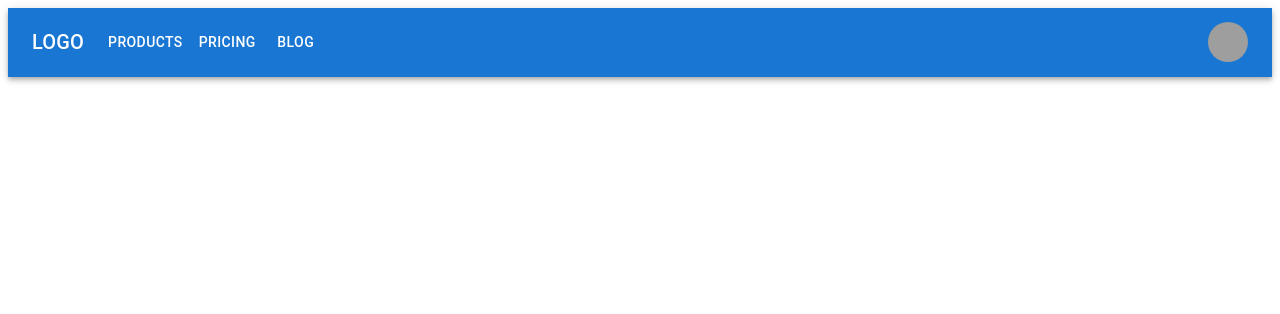
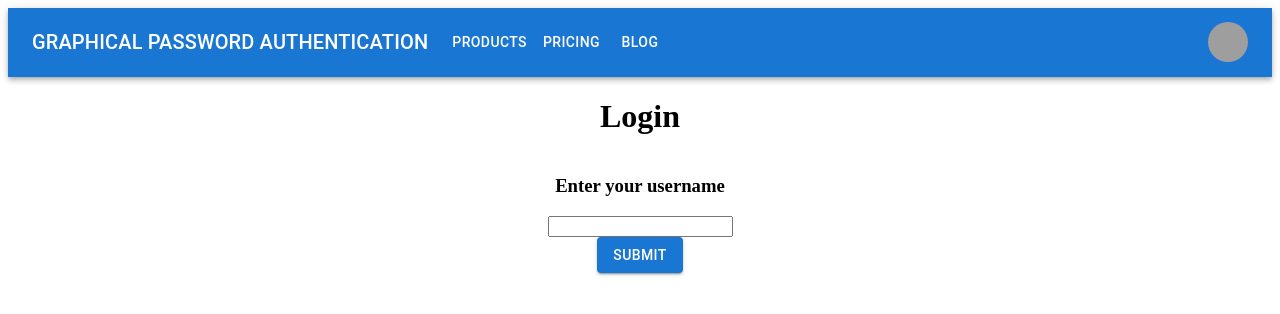
Before and after one commit to AdityaRaj1440/SIH_GraphicalPassword, a React (Create React App) app in the folder login/: page / in a window 1280 px wide. Shown: the top 314 px of the page. Built offline with nearby package versions, Linux system fonts and the light colour scheme; grey boxes are pictures that could not be loaded.

Commit message:
added Navbar and correct redirect functionality

```diff
--- a/login/package.json
+++ b/login/package.json
@@ -13,6 +13,7 @@
     "@testing-library/user-event": "^13.5.0",
     "react": "^17.0.2",
     "react-dom": "^17.0.2",
+    "react-router-dom": "^6.2.2",
     "react-scripts": "5.0.0",
     "web-vitals": "^2.1.4"
   },
--- a/login/src/App.css
+++ b/login/src/App.css
@@ -3,6 +3,13 @@
 }
 
 .App {
+  text-align: center;
+  display: flex;
+  align-items: center;
+  justify-content: center;
+  flex-direction: column;
+}
+.ImageGrid {
   text-align: center;
   display: flex;
   align-items: center;
@@ -16,18 +23,6 @@
 }
 
 
-
-.App-header {
-  background-color: #282c34;
-  min-height: 100vh;
-  display: flex;
-  flex-direction: column;
-  align-items: center;
-  justify-content: center;
-  font-size: calc(10px + 2vmin);
-  color: white;
-}
-
 .App-link {
   color: #61dafb;
 }
--- a/login/src/App.js
+++ b/login/src/App.js
@@ -3,11 +3,21 @@ import Login from './Login';
 import './App.css';
 import Navbar from './Navbar';
 import MenuIcon from '@mui/icons-material/Menu';
+import { useNavigate } from "react-router-dom";
+import { BrowserRouter as Router, Routes, Route } from "react-router-dom";
+import ImageGrid from './ImageGrid';
 
 const App = () => {
   return (
-  <Navbar />
-  // <Login />
+    <div>
+      <Router>
+        <Navbar />
+        <Routes >
+          <Route exact path="/" element={<Login />} />
+          <Route exact path="/login" element={<ImageGrid />} />
+        </Routes>
+      </Router>
+    </div>
   );
 }
 
--- a/login/src/ImageGrid.js
+++ b/login/src/ImageGrid.js
@@ -1,9 +1,11 @@
 import * as React from 'react';
 import ImageList from '@mui/material/ImageList';
 import ImageListItem from '@mui/material/ImageListItem';
+import './App.css';
 
 export default function ImageGrid() {
     return (
+    <div>
         <ImageList sx={{
             width: 500,
             //  height: 450
@@ -22,6 +24,8 @@ export default function ImageGrid() {
                 </ImageListItem>
             ))}
         </ImageList>
+    </div>
+
     );
 }
 
--- a/login/src/Login.js
+++ b/login/src/Login.js
@@ -1,13 +1,18 @@
 import { useState } from "react";
 import React from "react";
 import ImageGrid from "./ImageGrid";
+import Stack from '@mui/material/Stack';
+import Button from '@mui/material/Button';
+import { useNavigate } from "react-router-dom";
+
 
 const Login = () => {
     const [username, setUsername] = useState("")
+    const navigate = useNavigate();
 
     const submit = () => {
         console.log(username)
-        setUsername("")
+        navigate("/login")
     }
 
     return (
@@ -18,9 +23,9 @@ const Login = () => {
                 onChange={(e) => {
                     setUsername(e.target.value)
                 }} />
-            <h3>Select your first Image</h3>
-            <ImageGrid />
-            <button onClick={submit}>Submit</button>
+            {/* <h3>Select your first Image</h3>
+            <ImageGrid /> */}
+            <Button variant="contained" onClick={submit}>Submit</Button>
         </div>
     );
 }
--- a/login/src/Navbar.js
+++ b/login/src/Navbar.js
@@ -44,7 +44,7 @@ const ResponsiveAppBar = () => {
             component="div"
             sx={{ mr: 2, display: { xs: 'none', md: 'flex' } }}
           >
-            LOGO
+            GRAPHICAL PASSWORD AUTHENTICATION
           </Typography>
 
           <Box sx={{ flexGrow: 1, display: { xs: 'flex', md: 'none' } }}>
@@ -106,7 +106,7 @@ const ResponsiveAppBar = () => {
           <Box sx={{ flexGrow: 0 }}>
             <Tooltip title="Open settings">
               <IconButton onClick={handleOpenUserMenu} sx={{ p: 0 }}>
-                <Avatar alt="Remy Sharp" src="/static/images/avatar/2.jpg" />
+                <Avatar alt="Remy Sharp" src="https://images.unsplash.com/photo-1508345228704-935cc84bf5e2?ixlib=rb-1.2.1&ixid=MnwxMjA3fDB8MHxwaG90by1wYWdlfHx8fGVufDB8fHx8&auto=format&fit=crop&w=687&q=80" />
               </IconButton>
             </Tooltip>
             <Menu
```
Also changed, not shown: 2 other files (tests, documents, lock files or other folders).
